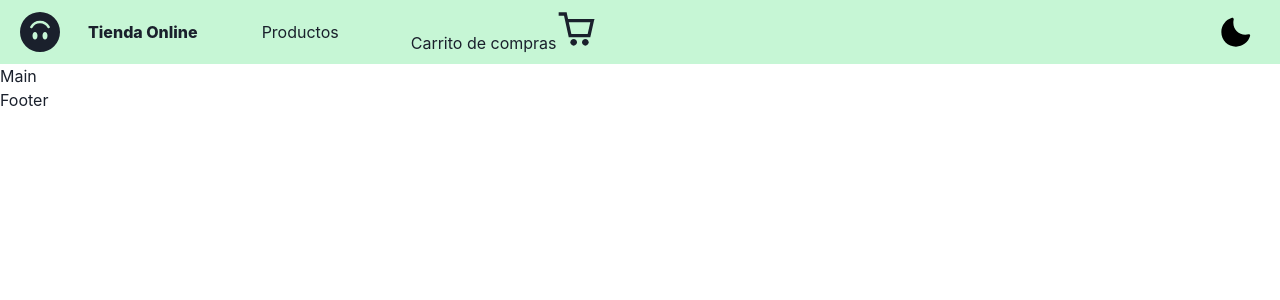
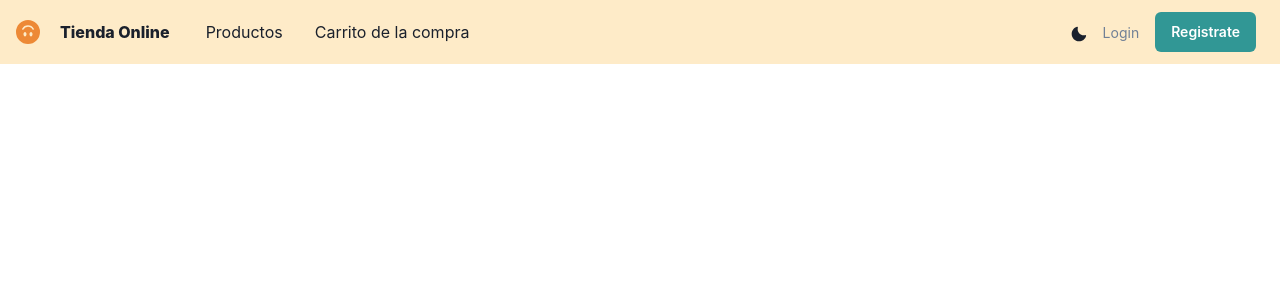
Before and after one commit to MMurilloP/Online-Store-App, a React (Create React App) app in the folder client/: page /registration in a window 1280 px wide. Shown: the top 300 px of the page. Built offline with nearby package versions, Linux system fonts and the light colour scheme.

Commit message:
navbar terminado

```diff
--- a/client/src/App.js
+++ b/client/src/App.js
@@ -3,13 +3,13 @@ import {BrowserRouter as Router, Routes, Route} from 'react-router-dom';
 import Header from './components/Header/Header'
 import Main from './components/Main/Main'
 import Footer from './components/Footer/Footer'
-import NavBar from './components/Header/Navbar/Navbar'
+import './styles/styles.css'
 
 function App() {
   return (
     <ChakraProvider>
       <Router>
-      <NavBar/>
+      <Header/>
       <Main />
       <Footer/>
       </Router>
--- a/client/src/components/Footer/Footer.jsx
+++ b/client/src/components/Footer/Footer.jsx
@@ -3,7 +3,7 @@ import React from 'react'
 function Footer() {
   return (
     <div>
-      <h1>Footer</h1>
+
     </div>
   )
 }
--- a/client/src/components/Header/Header.jsx
+++ b/client/src/components/Header/Header.jsx
@@ -4,7 +4,7 @@ import Navbar from './Navbar/Navbar'
 function Header() {
   return (
     <div>
-        {/* <Navbar/> */}
+        <Navbar/>
     </div>
   )
 }
--- a/client/src/components/Header/Navbar/Navbar.jsx
+++ b/client/src/components/Header/Navbar/Navbar.jsx
@@ -16,96 +16,113 @@ import {
 import { Link as ReactLink } from "react-router-dom";
 import { HamburgerIcon, CloseIcon, MoonIcon, SunIcon } from "@chakra-ui/icons";
 import { BsFillEmojiSmileUpsideDownFill } from "react-icons/bs";
-import { CgShoppingCart } from "react-icons/cg";
+import { GiShoppingCart } from "react-icons/gi";
 
-function Navbar() {
+const links = [
+  { linkName: "Productos", path: "/products" },
+  { linkName: "Carrito de la compra", path: "/cart" },
+];
+
+const NavLink = ({ path, children }) => (
+  <Link
+    as={ReactLink}
+    to={path}
+    px={2}
+    py={2}
+    rounded="md"
+    _hover={{
+      textDecoration: "none",
+      bg: useColorModeValue("gray.200", "gray.700"),
+    }}
+  >
+    {children}
+  </Link>
+);
+
+const Navbar = () => {
   const { isOpen, onClose, onOpen } = useDisclosure();
   const { colorMode, toggleColorMode } = useColorMode();
-
   return (
-    <Box bg={useColorModeValue("green.100", "green.900")} px={5}>
+    <Box bg={useColorModeValue("orange.100", "orange.900")} px={4}>
       <Flex h={16} alignItems="center" justifyContent="space-between">
         <IconButton
           size="md"
           icon={isOpen ? <CloseIcon /> : <HamburgerIcon />}
           display={{ md: "none" }}
-          onClick={isOpen ? onclick : onOpen}
+          onClick={isOpen ? onClose : onOpen}
         />
+
         <HStack>
           <Link as={ReactLink} to="/">
             <Flex alignItems="center">
               <Icon
                 as={BsFillEmojiSmileUpsideDownFill}
-                h={10}
-                w={10}
-                color="black.100"
+                h={6}
+                w={6}
+                color="orange.400"
               />
-              <Text fontWeight="extrabold" px={5} ml={2}>
+              <Text fontWeight="extrabold" p={5}>
                 Tienda Online
               </Text>
             </Flex>
           </Link>
-          <HStack>
-            <Link
-              as={ReactLink}
-              to="/product"
-              px={2}
-              py={2}
-              rounded="md"
-              _hover={{
-                textDecoration: "none",
-                bg: useColorModeValue("green.200", "green.700"),
-              }}
-            >
-              <Text px={5} ml={2}>
-                Productos
-              </Text>
-            </Link>
-          </HStack>
-          <HStack>
-            <Link
-              as={ReactLink}
-              to="/CarritodeCompras"
-              px={2}
-              py={2}
-              rounded="md"
-              _hover={{
-                textDecoration: "none",
-                bg: useColorModeValue("green.200", "green.700"),
-              }}
-            >
-              <Text px={5} ml={2}>
-                Carrito de compras
-                <Icon as={CgShoppingCart} h={10} w={10} color="black.100" />
-              </Text>
-            </Link>
+          <HStack as="nav" spacing={4} display={{ base: "none", md: "flex" }}>
+            {links.map((link) => (
+              <NavLink key={link.linkName} path={link.path}>
+                {link.linkName}
+              </NavLink>
+            ))}
           </HStack>
         </HStack>
         <Flex alignItems="center">
-          <Link
-            as={ReactLink}
-            to="/product"
-            px={2}
-            py={2}
-            rounded="md"
-            _hover={{
-              textDecoration: "none",
-              bg: useColorModeValue("green.200", "green.700"),
-            }}
-          >
+          <NavLink>
             <Icon
               as={colorMode === "light" ? MoonIcon : SunIcon}
               alignSelf="center"
-              h={8}
-              w={8}
-              style={{ color: colorMode === "light" ? "black" : "white" }}
               onClick={() => toggleColorMode()}
             />
-          </Link>
+          </NavLink>
+          <Button
+            as={ReactLink}
+            to="/login"
+            p={2}
+            fontSize="sm"
+            fontWeight={400}
+            variant="link"
+          >
+            Login
+          </Button>
+          <Button
+            as={ReactLink}
+            to="/registration"
+            m={2}
+            display={{ base: "none", md: "inline-flex" }}
+            fontSize="sm"
+            fontWeight={600}
+            _hover={{ bg: "teal.400" }}
+            bg="teal.500"
+            color="white"
+          >
+            Registrate
+          </Button>
         </Flex>
       </Flex>
+      {isOpen ? (
+        <Box pb={4} display={{ md: "none" }}>
+          <Stack as="nav" spacing={4}>
+            {links.map((link) => (
+              <NavLink key={link.linkName} path={link.path}>
+                {link.linkName}
+              </NavLink>
+            ))}
+            <NavLink key="sign up" path="/registration">
+              Registrate
+            </NavLink>
+          </Stack>
+        </Box>
+      ) : null}
     </Box>
   );
-}
+};
 
 export default Navbar;
--- a/client/src/components/Main/Main.jsx
+++ b/client/src/components/Main/Main.jsx
@@ -3,7 +3,7 @@ import React from 'react'
 function Main() {
   return (
     <div>
-      <h1>Main</h1>
+
     </div>
   )
 }
--- /dev/null
+++ b/client/src/styles/styles.css
@@ -0,0 +1,3 @@
+body {
+    background-image: url('https://cdn.pixabay.com/photo/2020/03/27/17/03/shopping-4974313_1280.jpg');
+}
```
